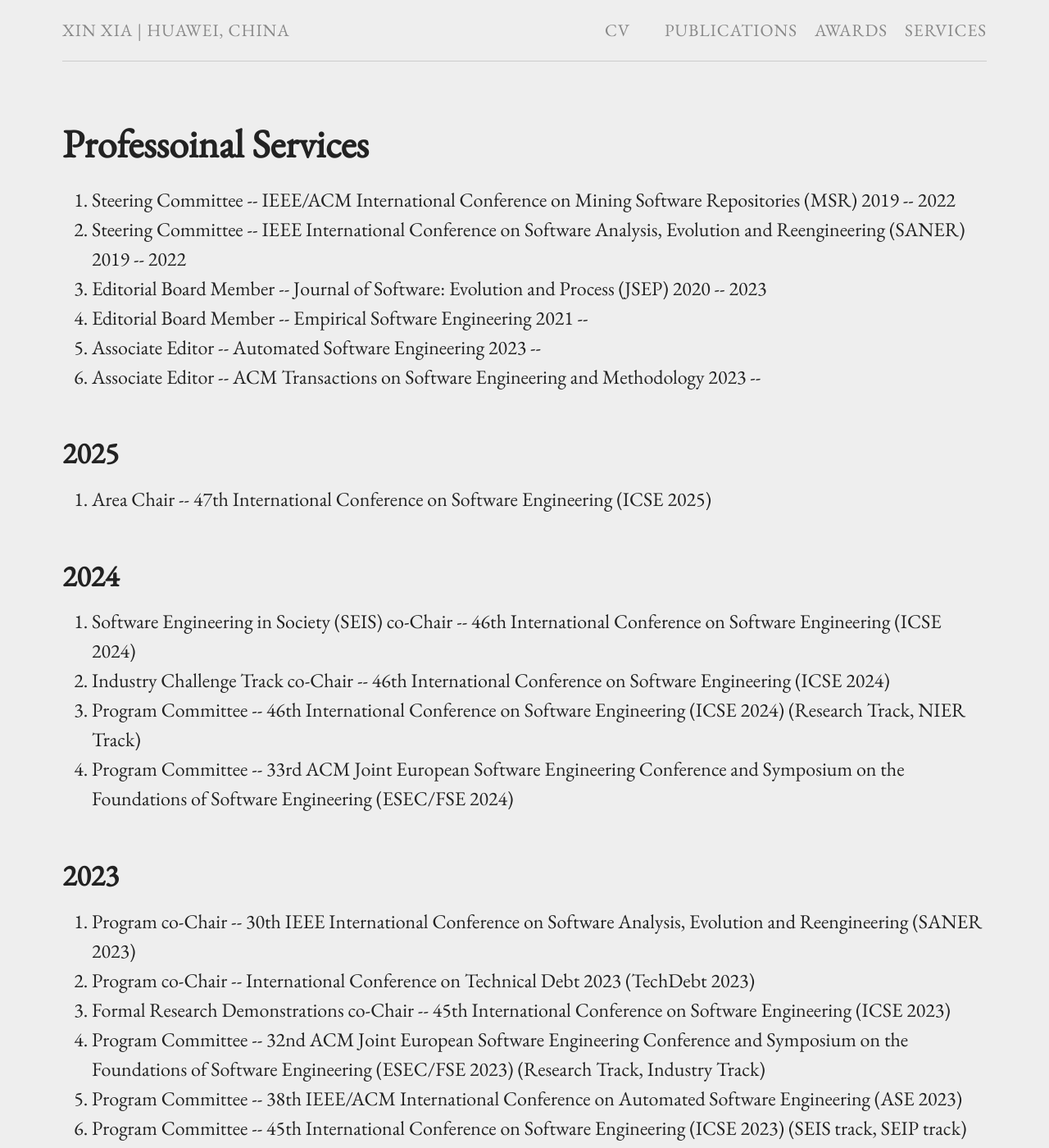
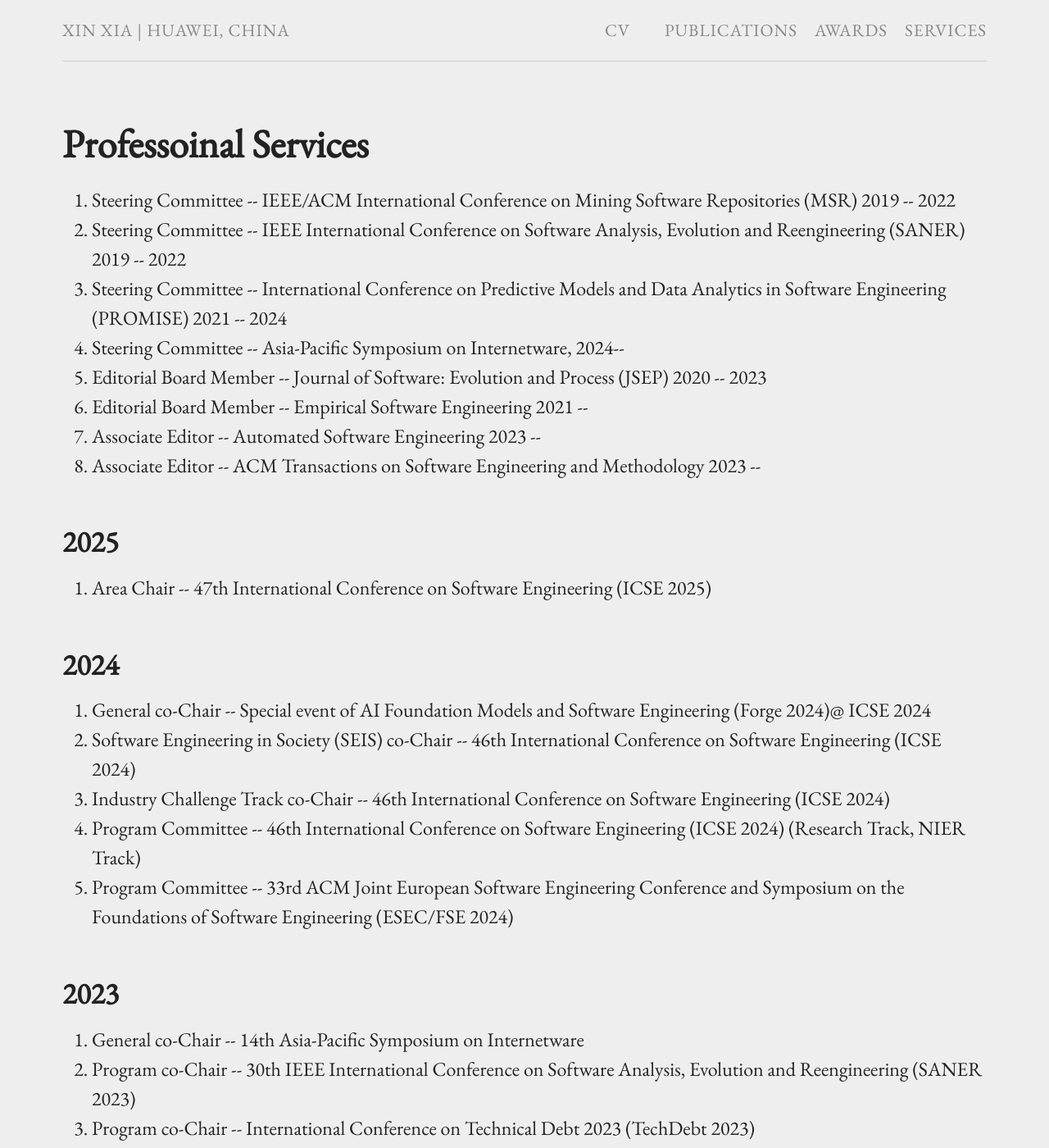
Before and after one commit to xin-xia/xin-xia.github.io, a Jekyll site: the page built from service.md, in a window 1280 px wide and 1400 px high. Shown: the whole window at 82% size. Built offline with Jekyll 4.4.1, drawn with Linux system fonts in a browser that asks for light colours.

Commit message:
Update service.md

```diff
--- a/service.md
+++ b/service.md
@@ -6,6 +6,8 @@ permalink: /service/
 <ol>
 <li>Steering Committee  --   IEEE/ACM International Conference on Mining Software Repositories (MSR) 2019 -- 2022 </li>
 <li>Steering Committee  --   IEEE International Conference on Software Analysis, Evolution and Reengineering (SANER) 2019 -- 2022 </li>
+  <li>Steering Committee  --  International Conference on Predictive Models and Data Analytics in Software Engineering (PROMISE) 2021 -- 2024 </li>
+    <li>Steering Committee  --  Asia-Pacific Symposium on Internetware, 2024--  </li>
 <li>Editorial Board Member  --   Journal of Software: Evolution and Process (JSEP) 2020 -- 2023 </li>
 <li>Editorial Board Member  --   Empirical Software Engineering 2021 --  </li>
 <li>Associate Editor  --   Automated Software Engineering 2023 --  </li>
@@ -19,6 +21,7 @@ permalink: /service/
 
 ## 2024
 <ol>
+  <li>General co-Chair  --  Special event of AI Foundation Models and Software Engineering (Forge 2024)@ ICSE 2024   </li>
 <li>Software Engineering in Society (SEIS) co-Chair  --  46th International Conference on Software Engineering (ICSE 2024)    </li>
 <li>Industry Challenge Track co-Chair  --  46th International Conference on Software Engineering (ICSE 2024)    </li>
 <li>Program Committee  --  46th International Conference on Software Engineering (ICSE 2024) (Research Track, NIER Track)  </li>
@@ -30,6 +33,7 @@ permalink: /service/
 
 ## 2023
 <ol>
+  <li>General co-Chair  --   14th Asia-Pacific Symposium on Internetware   </li>
 <li>Program co-Chair  --  30th IEEE International Conference on Software Analysis, Evolution and Reengineering (SANER 2023) </li>
 <li>Program co-Chair  --  International Conference on Technical Debt 2023 (TechDebt 2023) </li>
 <li>Formal Research Demonstrations co-Chair -- 45th International Conference on Software Engineering (ICSE 2023) </li>
```
